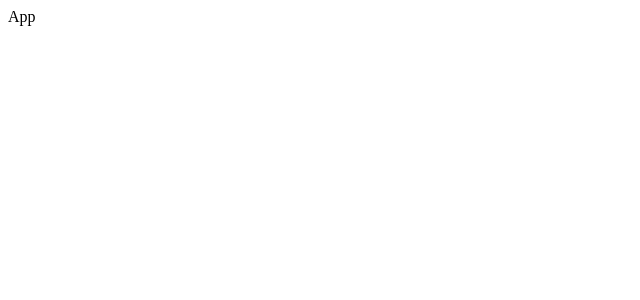
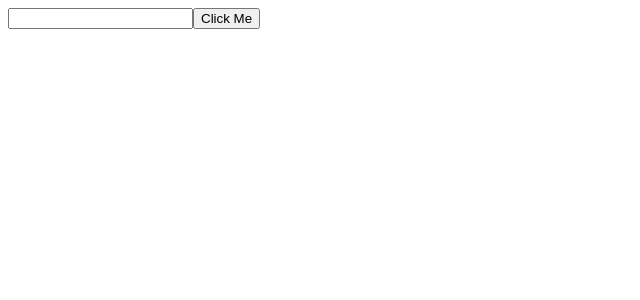
Before and after one commit to zakarya/react-course-pics, a React (Create React App) app: page / in a window 1280 px wide. Shown: the top 300 px of the page, without its empty margins (0-640 px from the left). Built offline with nearby package versions, Linux system fonts and the light colour scheme.

Commit message:
Added some api fetching functionality

```diff
--- a/package.json
+++ b/package.json
@@ -6,6 +6,7 @@
     "@testing-library/jest-dom": "^5.17.0",
     "@testing-library/react": "^13.4.0",
     "@testing-library/user-event": "^13.5.0",
+    "axios": "^1.7.7",
     "react": "^18.3.1",
     "react-dom": "^18.3.1",
     "react-scripts": "5.0.1",
--- a/src/App.js
+++ b/src/App.js
@@ -1,5 +1,14 @@
+import SearchBar from "./components/SearchBar";
+
 function App() {
-    return <div>App</div>
+  const handleSubmit = (term) => {
+    console.log("Do a search with", term);
+  };
+  return (
+    <div>
+      <SearchBar onSubmit={handleSubmit} />
+    </div>
+  );
 }
 
 export default App;
--- a/src/components/SearchBar.js
+++ b/src/components/SearchBar.js
@@ -1,5 +1,13 @@
-function SearchBar() {
-    return <div>SearchBar</div>
+function SearchBar({ onSubmit }) {
+  const handleClick = () => {
+    onSubmit("cars");
+  };
+  return (
+    <div>
+      <input />
+      <button onClick={handleClick}>Click Me</button>
+    </div>
+  );
 }
 
 export default SearchBar;
```
Also changed, not shown: 1 other file (tests, documents, lock files or other folders).
